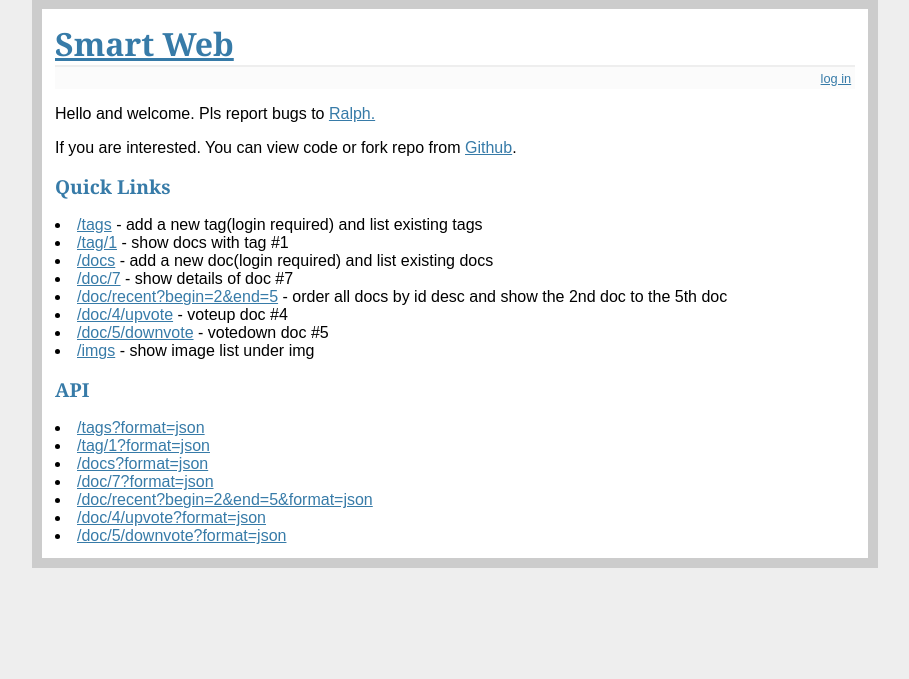
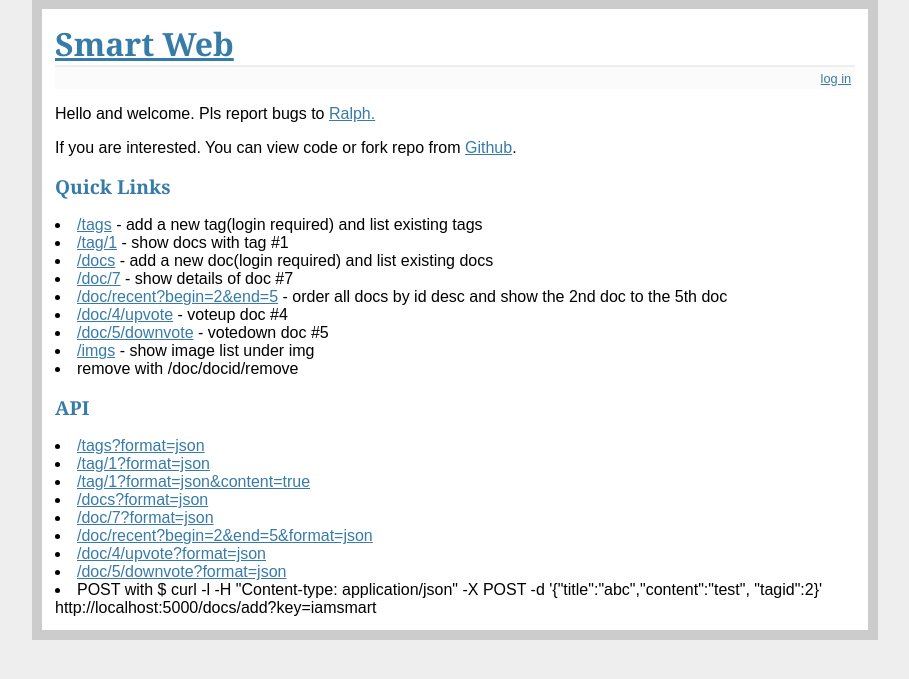
Before and after one commit to O2-studio/server, a Flask app: page / in a window 1280 px wide. Shown: the part 33-712 px from the top of the page, without its empty margins (185-1094 px from the left). Run offline with Flask 2, Linux system fonts and the light colour scheme.

Commit message:
update index

```diff
--- a/templates/index.html
+++ b/templates/index.html
@@ -15,15 +15,18 @@
   <li><a href="/doc/4/upvote">/doc/4/upvote</a> - voteup doc #4</li>
   <li><a href="/doc/5/downvote">/doc/5/downvote</a> - votedown doc #5</li>
   <li><a href="/imgs">/imgs</a> - show image list under img</li>
+      <li>remove with /doc/docid/remove</li>
   </lu>
   <p></p>
   <h2>API</h2><p></p>
   <li><a href="/tags?format=json">/tags?format=json</a></li>
   <li><a href="/tag/1?format=json">/tag/1?format=json</a></li>
+<li><a href="/tag/1?format=json&content=true">/tag/1?format=json&content=true</a></li>
   <li><a href="/docs?format=json">/docs?format=json</a></li>
   <li><a href="/doc/7?format=json">/doc/7?format=json</a></li>
   <li><a href="/doc/recent?begin=2&amp;end=5&amp;format=json">/doc/recent?begin=2&amp;end=5&amp;format=json</a></li>
   <li><a href="/doc/4/upvote?format=json">/doc/4/upvote?format=json</a></li>
   <li><a href="/doc/5/downvote?format=json">/doc/5/downvote?format=json</a></li>
+  <li>POST with $ curl -l -H "Content-type: application/json" -X POST -d '{"title":"abc","content":"test", "tagid":2}' http://localhost:5000/docs/add?key=iamsmart</li>
   </lu>
 {% endblock %}
```
